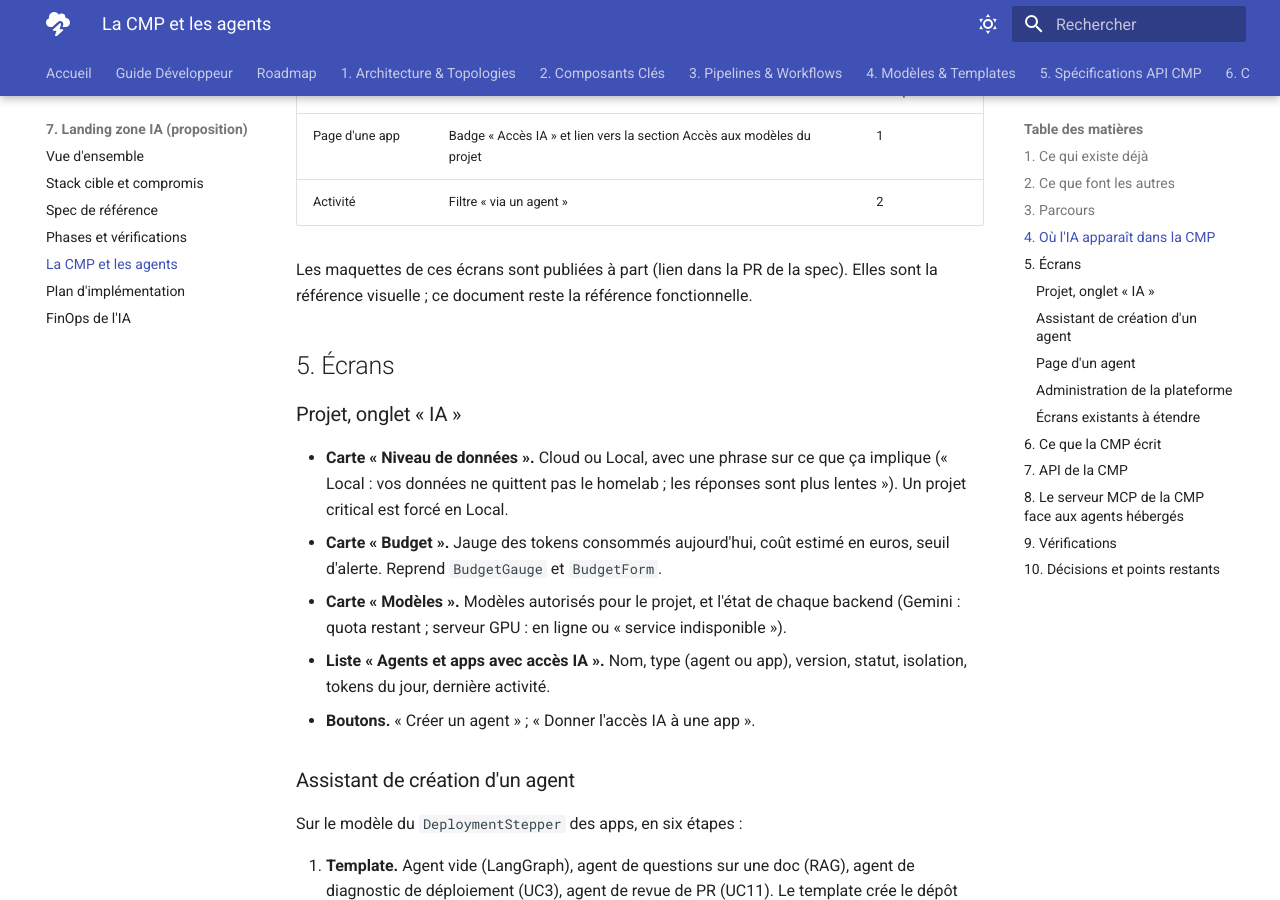
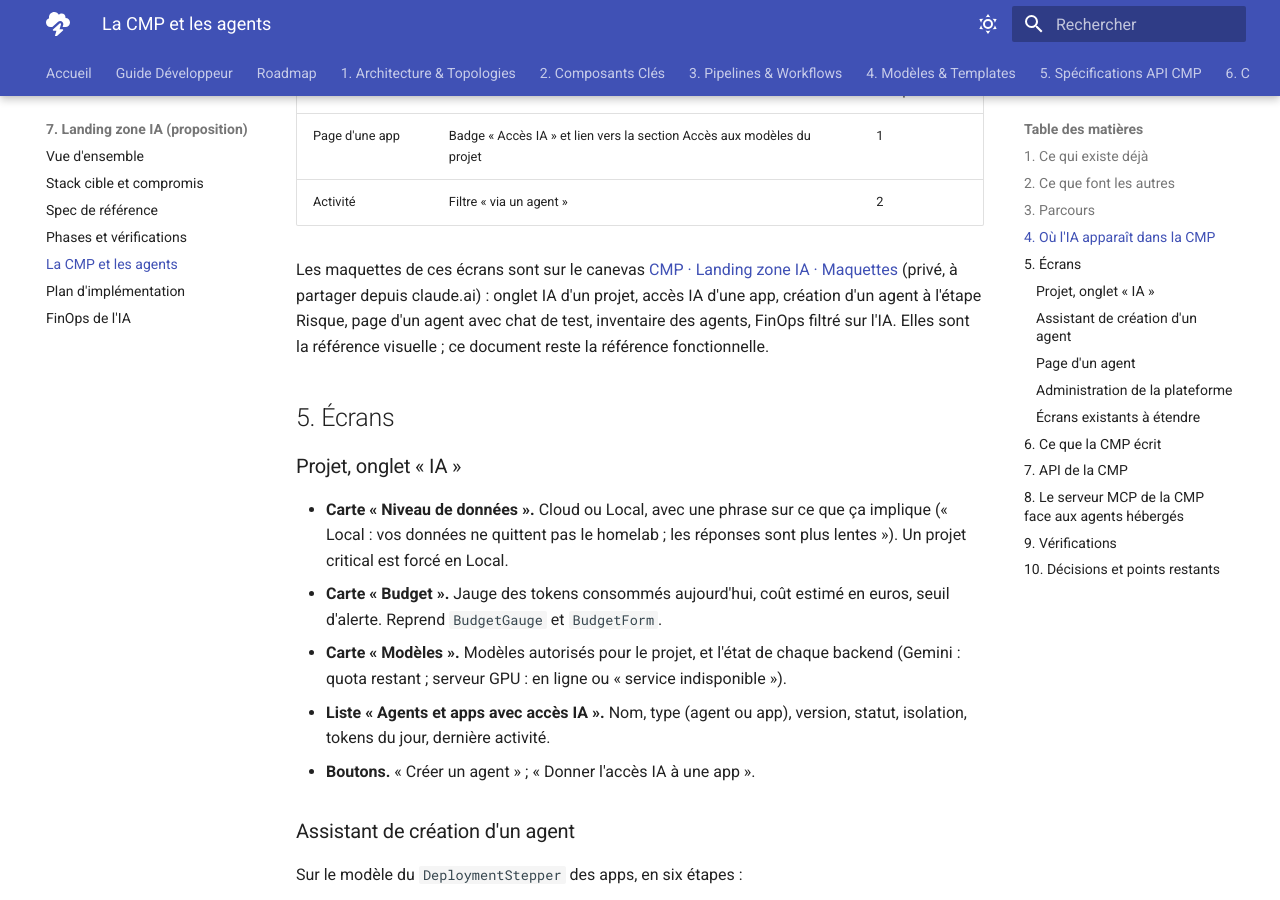
Before and after one commit to 3-Istor/cnp-docs, an MkDocs documentation site: the page built from docs/07-ai-landing-zone/04-cmp-agents.md, in a window 1280 px wide and 900 px high, scrolled down 3557 px. Built offline with MkDocs 1.6.1 and Material for MkDocs 9.7.7, drawn with Linux system fonts in a browser that asks for light colours.

Commit message:
docs(ai-landing-zone): link the CMP mockups canvas
Co-Authored-By: Claude Opus 5.5 <noreply@anthropic.com>
Claude-Session: https://claude.ai/code/session_013JnyuDEszt9ExGcKMe9usf

```diff
--- a/docs/07-ai-landing-zone/04-cmp-agents.md
+++ b/docs/07-ai-landing-zone/04-cmp-agents.md
@@ -72,7 +72,7 @@ Membres, Sécurité, FinOps, Activité, Alertes et Assistants.
 | Page d'une app | Badge « Accès IA » et lien vers la section Accès aux modèles du projet | 1 |
 | Activité | Filtre « via un agent » | 2 |
 
-Les maquettes de ces écrans sont publiées à part (lien dans la PR de la spec). Elles sont la
+Les maquettes de ces écrans sont sur le canevas [CMP · Landing zone IA · Maquettes](https://claude.ai/artifact/1e4ETb6QvU5vnsCv866xHB) (privé, à partager depuis claude.ai) : onglet IA d'un projet, accès IA d'une app, création d'un agent à l'étape Risque, page d'un agent avec chat de test, inventaire des agents, FinOps filtré sur l'IA. Elles sont la
 référence visuelle ; ce document reste la référence fonctionnelle.
 
 ## 5. Écrans
```
